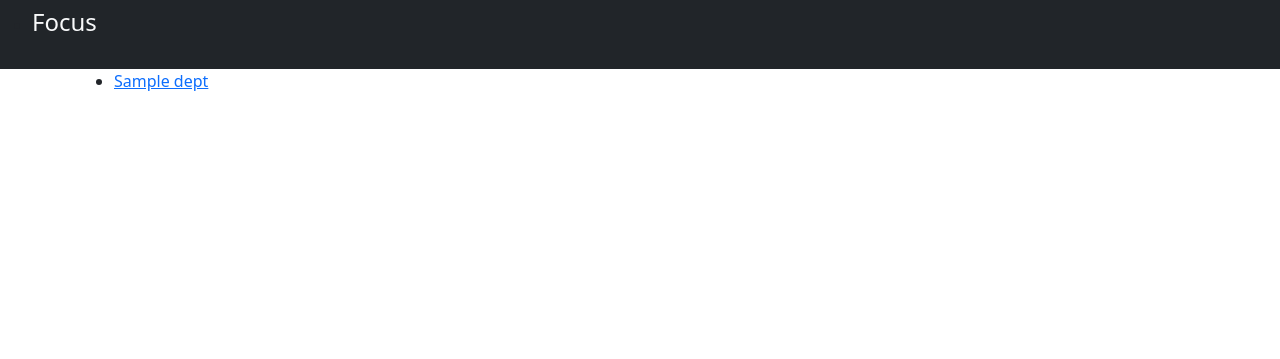
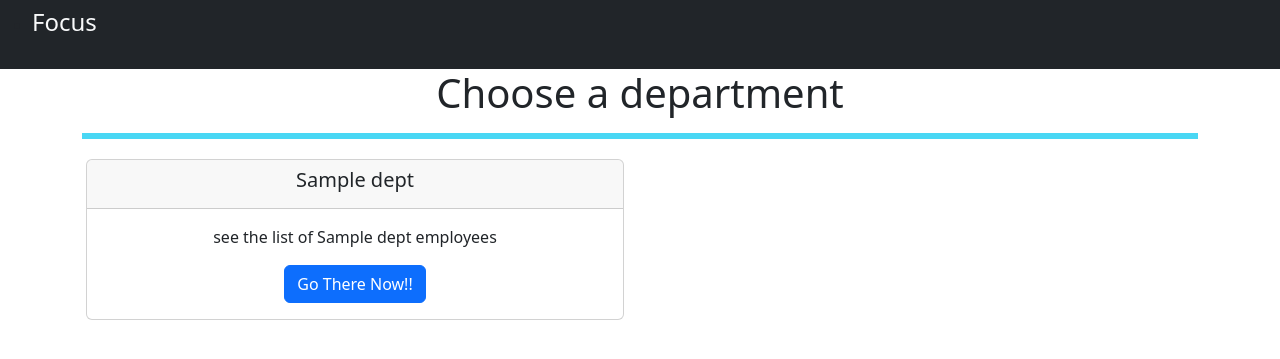
Before and after one commit to maorleybo/focus, a Django app: template employees/templates/employees/index.html in a window 1280 px wide. Shown: the top 359 px of the page. Run offline with Django 3.2, Linux system fonts and the light colour scheme; the template is opened without the code that fills it: most values are stand-ins (such as "Sample title", 1, 10 or a date in 2020).

Commit message:
edit the landing page

```diff
--- a/employees/templates/employees/index.html
+++ b/employees/templates/employees/index.html
@@ -3,15 +3,25 @@
 {% block title %}Focus{% endblock %}
 
 {% block body %}
+    <h1 class="text-center">Choose a department</h1>
+    <hr class="border border-info border-3 opacity-75"/>
     {% if lst_of_deps %}
-        <ul>
-            {% for dept in lst_of_deps %}
-            <li>
-                <a href="{% url 'employees:details' dept.id %}">{{ dept.name }}</a>
-            </li>
-            {% endfor %}
-        </ul>
-        {% else %}
+    <div class="row">
+        {% for dept in lst_of_deps %}
+        <div class="col-sm-6">
+          <div class="card m-1">
+            <div class="card-header text-center">
+                <h5 class="card-title">{{ dept.name }}</h5>
+            </div>
+            <div class="card-body text-center">
+              <p class="card-text">see the list of {{ dept.name }} employees</p>
+              <a href="{% url 'employees:details' dept.id %}" class="btn btn-primary">Go There Now!!</a>
+            </div>
+          </div>
+        </div>
+        {% endfor %}
+    </div>
+    {% else %}
         <p>Theres no departments!</p>
     {% endif %}
 {% endblock %}
--- a/employees/urls.py
+++ b/employees/urls.py
@@ -5,9 +5,6 @@ from . import views
 
 app_name = 'employees'  # namespace of the app for scalability
 urlpatterns = [
-    path('', views.index, name = 'index'),
-    path('test/', views.test, name = 'test'),
-
-
+    path('', views.index, name = 'index'),  # the homepage of employees
     path('dept/<int:dept_id>/', views.details, name = 'details'),
 ]
```
Also changed, not shown: db.sqlite3.
